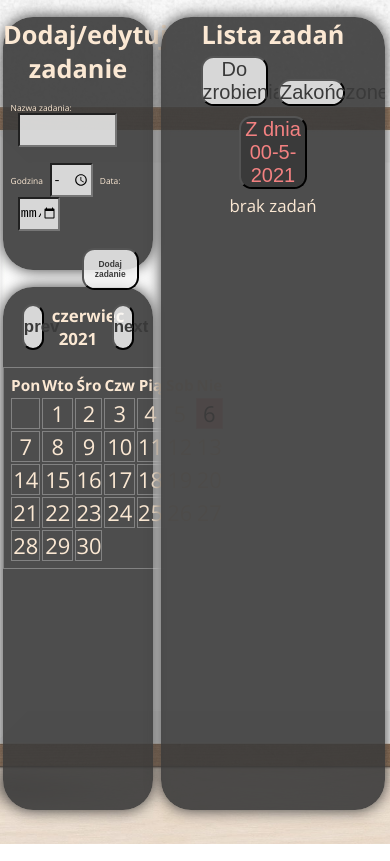
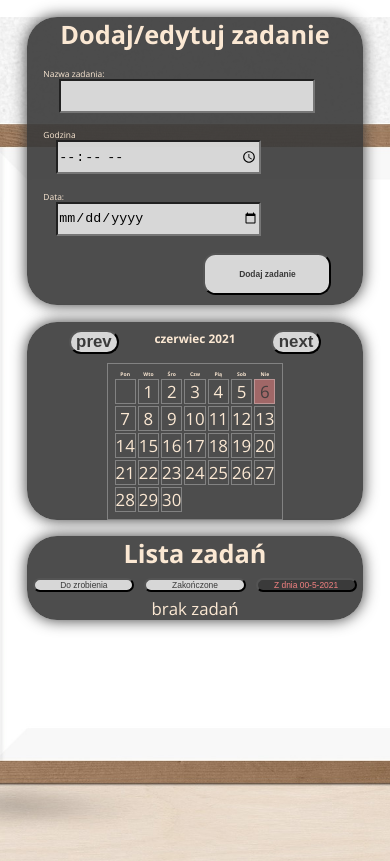
Before and after one commit to PawelDziarmaga/Calendar-width-todo, a React (Create React App) app: page / in a window 390 px wide. Built offline with nearby package versions, Linux system fonts and the light colour scheme.

Commit message:
Add response

```diff
--- a/src/Leyouts/Calendar/CalendarHeader/_CalendarHeaders.scss
+++ b/src/Leyouts/Calendar/CalendarHeader/_CalendarHeaders.scss
@@ -1,10 +1,10 @@
 .CalendarHeader {
-	padding: 2vh 0;
+	padding: 1vh 0;
 	display: flex;
 	flex-wrap: nowrap;
 	justify-content: center;
 	h3 {
-		font-size: 1em;
+		font-size: 0.7em;
 		margin: 0 5%;
 		width: 35%;
 	}
--- a/src/Leyouts/Calendar/CalendarTable/_CalendarTable.scss
+++ b/src/Leyouts/Calendar/CalendarTable/_CalendarTable.scss
@@ -1,19 +1,22 @@
 #CalendarTable {
 	table {
 		margin: 0 auto;
-		height: 20vh;
 		padding: 5px;
 		border: 1px solid rgba(250, 250, 250, 0.3);
-		border-collapse: 20px;
 		cursor: pointer;
+
 		tr {
-			font-size: 1.3em;
+			font-size: 1.6em;
+			@media screen and (max-width: 500px) {
+				font-size: 1em;
+			}
 		}
 		th {
-			font-size: 0.7em;
+			font-size: 0.3em;
 		}
 		td {
 			border: 1px solid rgba(250, 250, 250, 0.3);
+
 			&:hover {
 				color: #f38181;
 			}
@@ -26,6 +29,17 @@
 	color: rgba(58, 58, 58, 0.9);
 }
 .todos {
-	background-color: rgba(129, 243, 167, 0.5);
-	color: rgba(58, 58, 58, 0.9);
+	&:after {
+		position: absolute;
+		height: 10px;
+		width: 10px;
+		border-radius: 50%;
+		background-color: rgba(148, 243, 129, 0.5);
+		content: "";
+		margin: 5px 0px;
+		@media screen and (max-width: 480px) {
+			height: 7px;
+			width: 7px;
+		}
+	}
 }
--- a/src/Leyouts/Form/Form.js
+++ b/src/Leyouts/Form/Form.js
@@ -74,7 +74,8 @@ function Form() {
 			<form>
 				<div id='quest_add'>
 					<label>
-						Nazwa zadania:
+						<p>Nazwa zadania:</p>
+
 						<input
 							id='quest'
 							onChange={onChangeHandler}
@@ -85,7 +86,8 @@ function Form() {
 				</div>
 				<div id='quest_time'>
 					<label>
-						Godzina
+						<p>Godzina</p>
+
 						<input
 							id='time'
 							onChange={onChangeHandler}
@@ -93,8 +95,11 @@ function Form() {
 							value={time}
 						/>
 					</label>
+				</div>
+				<div id='quest_time'>
 					<label>
-						Data:
+						<p>Data:</p>
+
 						<input
 							id='date'
 							onChange={onChangeHandler}
--- a/src/Leyouts/Form/_Form.scss
+++ b/src/Leyouts/Form/_Form.scss
@@ -9,26 +9,28 @@ form {
 	#quest_add {
 		margin: 2vh 0;
 		input {
-			width: 70%;
+			width: 80%;
 			margin: 0 5%;
 		}
 	}
 
 	#quest_time {
 		margin: 2vh 0;
+		width: 80%;
 		input {
-			width: 30%;
+			width: 80%;
 			margin: 0 5%;
 		}
 	}
 	#quest_date {
 		margin: 2vh 0;
 		input {
-			width: 30%;
+			width: 80%;
 			margin: 0 5%;
 		}
 	}
 	button {
+		margin-bottom: 10px;
 		font-size: 1em;
 		font-weight: 700;
 		text-align: center;
--- a/src/Leyouts/List/List.js
+++ b/src/Leyouts/List/List.js
@@ -56,7 +56,6 @@ function List({ dateFilter }) {
 	const createSortList = (questSort) => {
 		const list = questSort.map((rate) => (
 			<div key={rate.id} className='List__element'>
-				<p>
 				<span className='List__element__data'>{rate.date}</span>{" "}
 				<span className='List__element__quest'>{rate.quest}</span>{" "}
 				<span className='List__element__time'>{rate.time}</span>
@@ -64,14 +63,11 @@ function List({ dateFilter }) {
 					<button
 						className={rate.id}
 						onClick={(e) =>
-								dispatch(
-									editQuest(endQuest(e.target.classList[0]))
-								)
+							dispatch(editQuest(endQuest(e.target.classList[0])))
 						}>
 						zakończ
 					</button>
 				)}
-				</p>
 			</div>
 		));
 		setList(list);
--- a/src/Leyouts/List/_List.scss
+++ b/src/Leyouts/List/_List.scss
@@ -4,41 +4,45 @@
 		font-size: 20px;
 		padding-left: 5%;
 		text-align: left;
+		display: flex;
+		flex-wrap: nowrap;
+		@media screen and (max-width: 500px) {
+			font-size: 0.5em;
+		}
 		&__data {
-			display: inline-block;
+			margin-right: 10px;
+			margin-bottom: 10px;
 			width: 20%;
 			text-align: center;
-			margin: 5px;
-			color: #f38181;
-			box-shadow: 0 0 2px black;
+			box-shadow: 0 0 5px black;
 		}
 		&__quest {
-			display: inline-block;
-			margin: 5px;
-			width: 40%;
-			padding-left: 5%;
-			text-align: left;
+			margin-right: 10px;
+			margin-bottom: 10px;
+			width: 45%;
+			padding-left: 5px;
 
-			box-shadow: 0 0 2px black;
+			box-shadow: 0 0 5px black;
 		}
 		&__time {
-			display: inline-block;
-			margin: 5px;
 			width: 10%;
 			text-align: center;
-			box-shadow: 0 0 2px black;
+			box-shadow: 0 0 5px black;
+			margin-right: 10px;
+			margin-bottom: 10px;
 		}
 		button {
 			width: 15%;
+			height: 50px;
 			font-size: 1em;
 			margin: 5px;
 			text-align: center;
 			background-color: rgba(250, 250, 250, 0.8);
-			border-radius: 1.5vh;
+			border-radius: 7px;
 			color: rgb(58, 58, 58);
 			&:hover {
 				background-color: rgb(58, 58, 58);
-				border-radius: 1.5vh;
+
 				color: rgba(250, 250, 250, 0.8);
 			}
 		}
@@ -52,6 +56,9 @@
 		background-color: rgba(250, 250, 250, 0.8);
 		border-radius: 1.5vh;
 		color: rgb(58, 58, 58);
+		@media screen and (max-width: 700px) {
+			font-size: 0.5em;
+		}
 		&:hover {
 			background-color: rgb(58, 58, 58);
 			border-radius: 1.5vh;
--- a/src/scss/_App.scss
+++ b/src/scss/_App.scss
@@ -8,20 +8,23 @@
 	text-align: center;
 	color: #fbe8d3;
 	display: flex;
+	@media screen and (max-width: 950px) {
+		display: block;
+	}
 	.col_1 {
 		width: 40%;
-		.form {
-			height: 30vh;
-		}
-
-		.Calendar {
-			height: 62vh;
+		@media screen and (max-width: 950px) {
+			width: 90%;
+			margin: 0 auto;
 		}
 	}
 	.col_2 {
 		width: 60%;
+		@media screen and (max-width: 950px) {
+			margin: 0 auto;
+			width: 90%;
+		}
 		.List {
-			height: 94vh;
 		}
 	}
 	.form,
```
Also changed, not shown: src/css/style.css (+1 -1 lines), 1 other file (tests, documents, lock files or other folders). Lines whose indentation alone changed are shown as unchanged.
